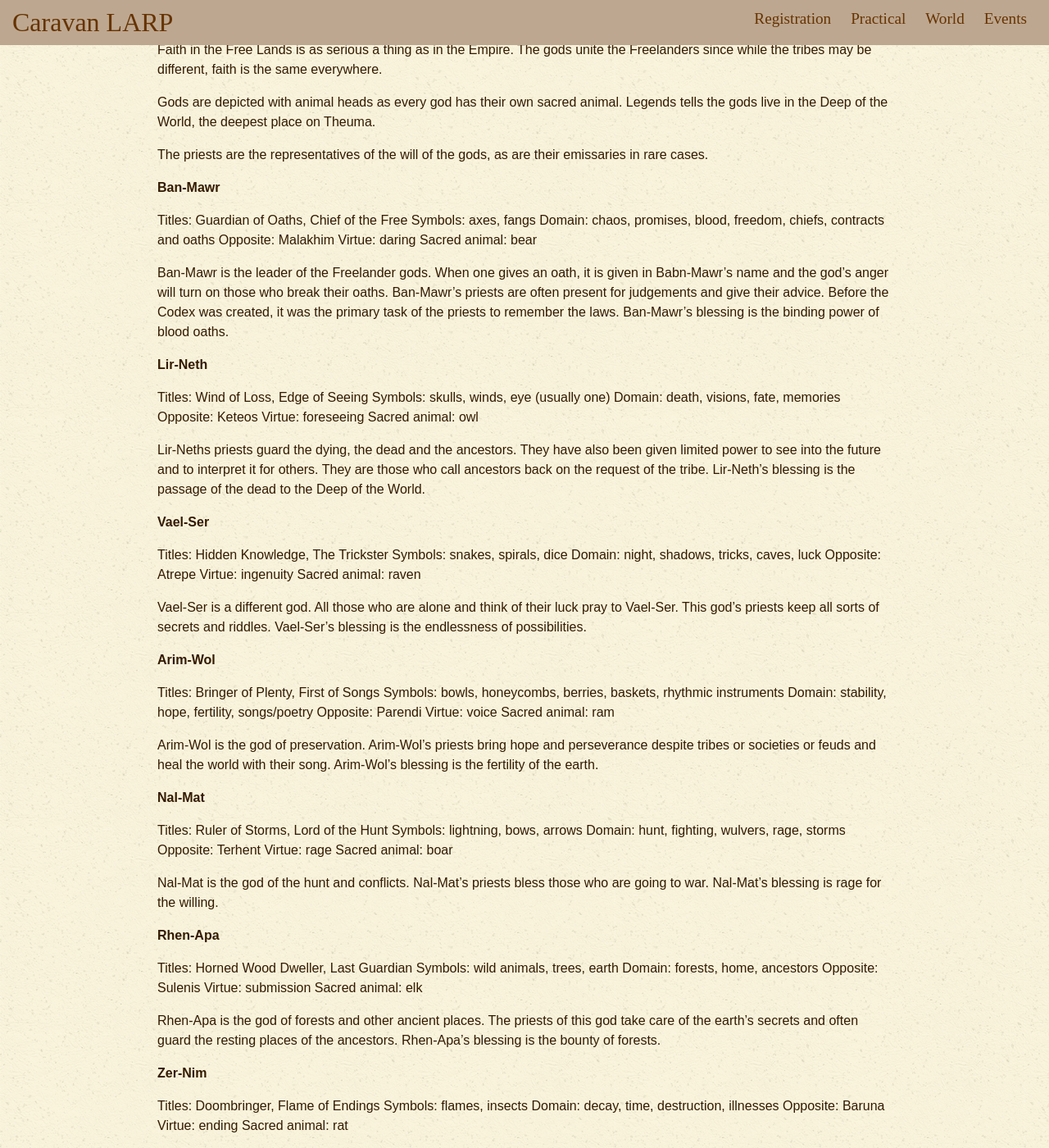
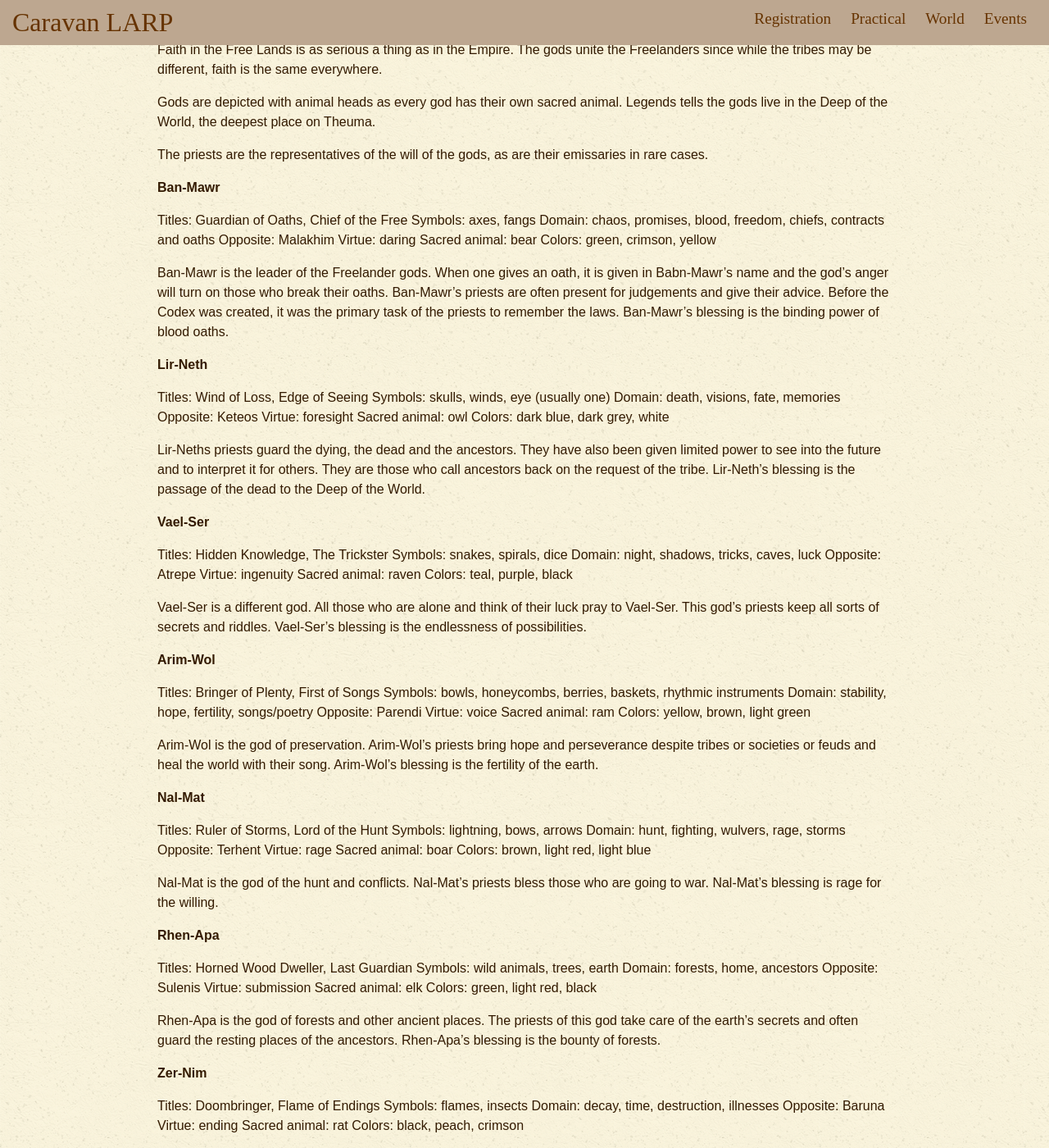
Before and after one commit to karavanlarp/karavanlarp.github.io, a Jekyll site: the page built from eng/world/freelands.md, in a window 1280 px wide and 1400 px high, scrolled down 13989 px. Shown: the whole window at 82% size. Built offline with Jekyll 4.4.1, drawn with Linux system fonts in a browser that asks for light colours; some web fonts are replaced; some of the changed text lies outside the part shown.

Commit message:
text update

```diff
--- a/eng/world/freelands.md
+++ b/eng/world/freelands.md
@@ -367,6 +367,7 @@ Domain: chaos, promises, blood, freedom, chiefs, contracts and oaths
 Opposite: Malakhim
 Virtue: daring
 Sacred animal: bear
+Colors: green, crimson, yellow
 
 Ban-Mawr is the leader of the Freelander gods. When one gives an oath, it is given in Babn-Mawr's name and the god's anger will turn on those who break their oaths. Ban-Mawr's priests are often present for judgements and give their advice. Before the Codex was created, it was the primary task of the priests to remember the laws. Ban-Mawr's blessing is the binding power of blood oaths.
 
@@ -376,8 +377,9 @@ Titles: Wind of Loss, Edge of Seeing
 Symbols: skulls, winds, eye (usually one)
 Domain: death, visions, fate, memories
 Opposite: Keteos
-Virtue: foreseeing
+Virtue: foresight
 Sacred animal: owl
+Colors: dark blue, dark grey, white
 
 Lir-Neths priests guard the dying, the dead and the ancestors. They have also been given limited power to see into the future and to interpret it for others. They are those who call ancestors back on the request of the tribe. Lir-Neth's blessing is the passage of the dead to the Deep of the World.
 
@@ -389,6 +391,7 @@ Domain: night, shadows, tricks, caves, luck
 Opposite: Atrepe
 Virtue: ingenuity
 Sacred animal: raven
+Colors: teal, purple, black
 
 Vael-Ser is a different god. All those who are alone and think of their luck pray to Vael-Ser. This god's priests keep all sorts of secrets and riddles. Vael-Ser's blessing is the endlessness of possibilities.
 
@@ -400,6 +403,7 @@ Domain: stability, hope, fertility, songs/poetry
 Opposite: Parendi
 Virtue: voice
 Sacred animal: ram
+Colors: yellow, brown, light green
 
 Arim-Wol is the god of preservation. Arim-Wol's priests bring hope and perseverance despite tribes or societies or feuds and heal the world with their song. Arim-Wol's blessing is the fertility of the earth.
 
@@ -411,6 +415,7 @@ Domain: hunt, fighting, wulvers, rage, storms
 Opposite: Terhent
 Virtue: rage
 Sacred animal: boar
+Colors: brown, light red, light blue
 
 Nal-Mat is the god of the hunt and conflicts. Nal-Mat's priests bless those who are going to war. Nal-Mat's blessing is rage for the willing.
 
@@ -422,6 +427,7 @@ Domain: forests, home, ancestors
 Opposite: Sulenis
 Virtue: submission
 Sacred animal: elk
+Colors: green, light red, black
 
 Rhen-Apa is the god of forests and other ancient places. The priests of this god take care of the earth's secrets and often guard the resting places of the ancestors. Rhen-Apa's blessing is the bounty of forests.
 
@@ -433,6 +439,7 @@ Domain: decay, time, destruction, illnesses
 Opposite: Baruna
 Virtue: ending
 Sacred animal: rat
+Colors: black, peach, crimson
 
 Zer-Nim is a feared god. Zer-Nim's priests study diseases and other related phenomena. Zer-Nim's blessing is ending things so that new things may begin.
 
@@ -444,6 +451,7 @@ Domain: day, passion, movement, winds
 Opposite: Darsilis
 Virtue: action
 Sacred animal: rabbit
+Colors: light green, grey, brown
 
 God of travelers, messengers and others who move around. Eil-Gann's priests often travel the lands and bring news and stories. Eil-Gann's blessing is winds from the right directions.
 
```
